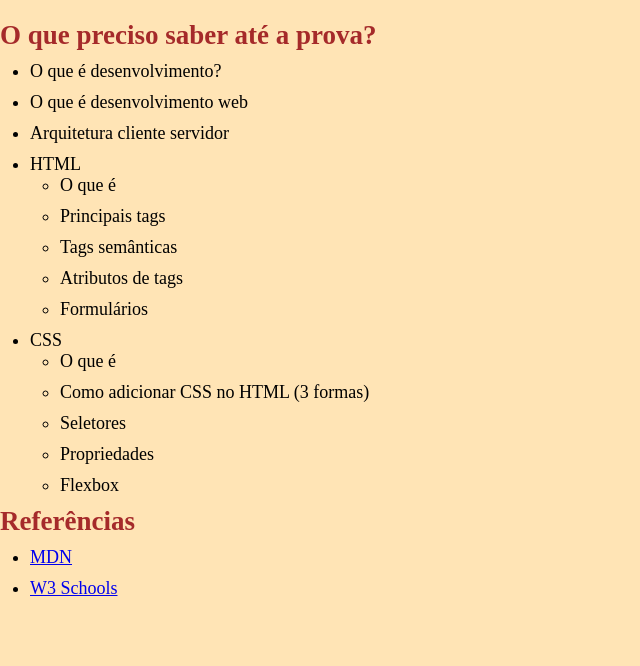
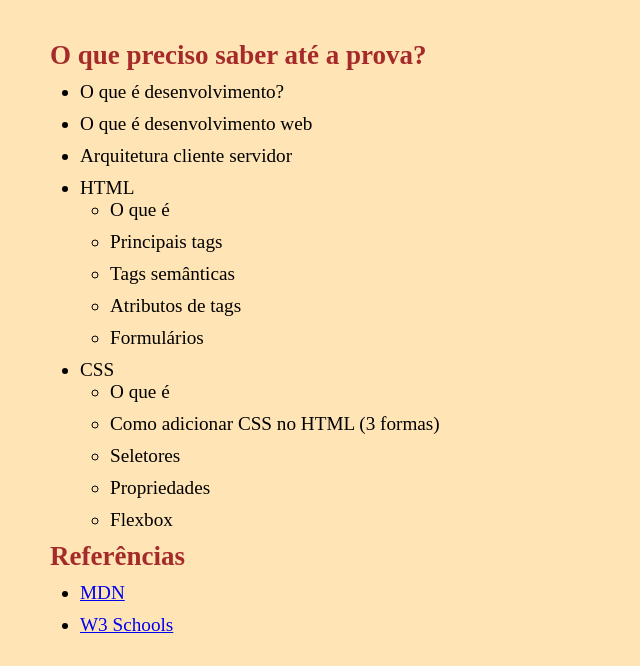
Before and after one commit to andre-noel/senac-web-2024, a PHP site: page / in a window 1280 px wide. Shown: the part 229-895 px from the top of the page, without its empty margins (0-640 px from the left). Before the commit the page ends 825 px from the top, so only its background shows below. Run offline with PHP 8.4, Linux system fonts and the light colour scheme.

Commit message:
Aumentando fontes

```diff
--- a/style.css
+++ b/style.css
@@ -13,6 +13,10 @@ body {
 
 h1, h2, p, li {
     margin-bottom: 10px;
+}
+
+p, li {
+    font-size: 1.2rem;
 }
 
 li {
@@ -64,3 +68,7 @@ h1, h2 {
 .subtitulo {
     font-size: 1.5rem;
 }
+
+main {
+    padding: 20px 50px;
+}
```
